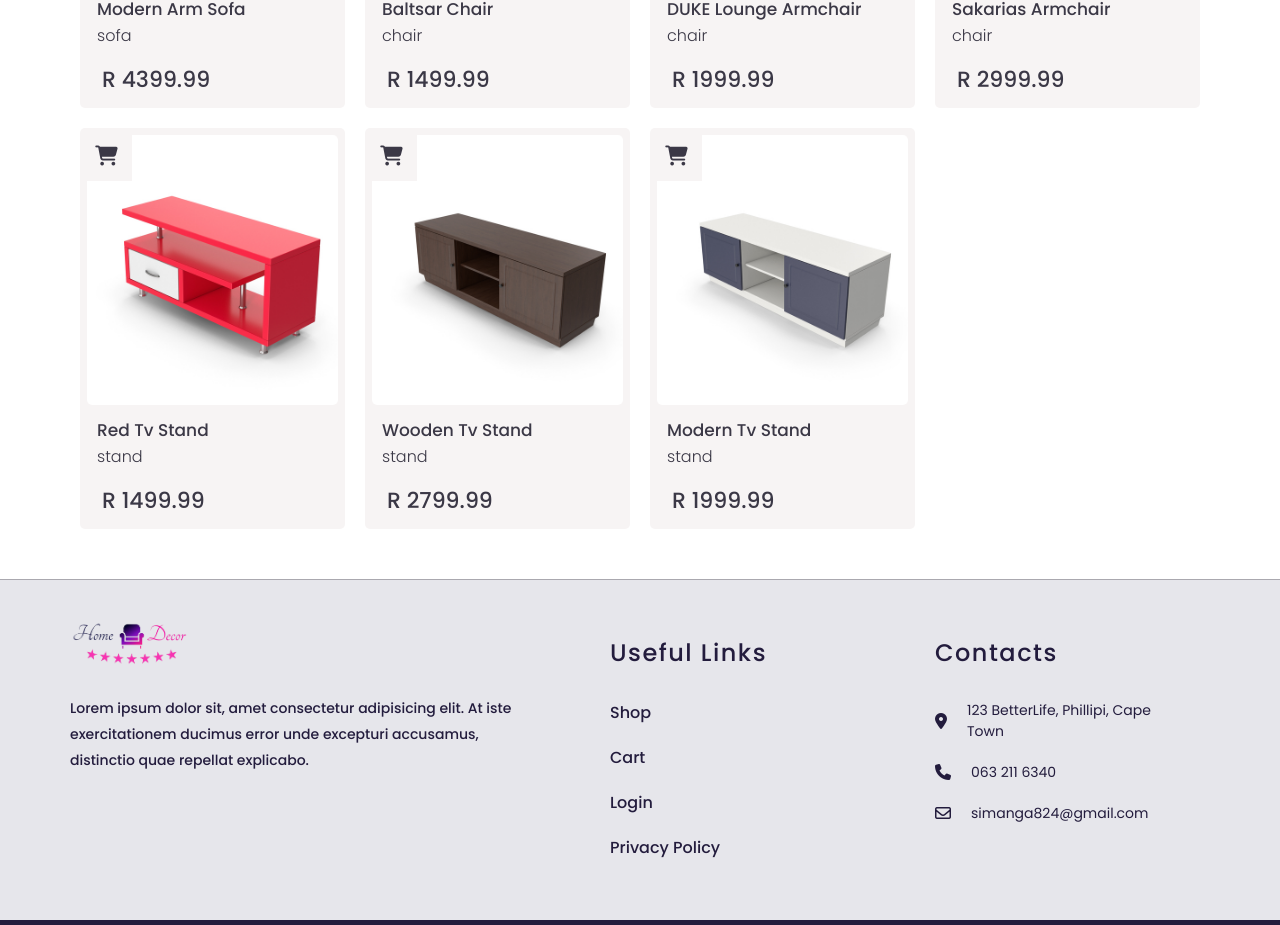
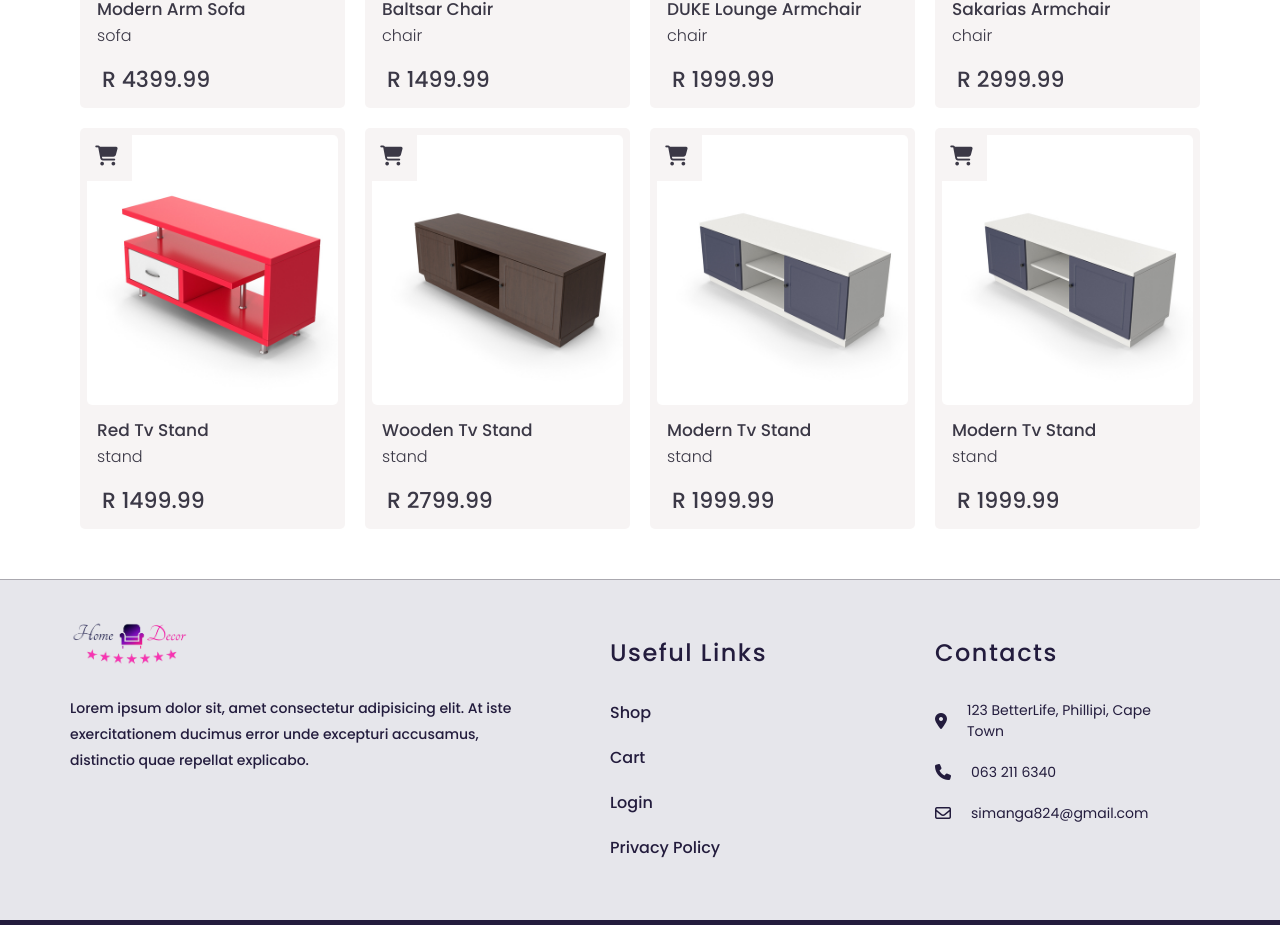
Before and after one commit to Phinda824/Home-deco, a React (Vite) app in the folder home-decoration/: page /shop in a window 1280 px wide. Shown: the part 1820-2745 px from the top of the page. Built offline with nearby package versions, Linux system fonts and the light colour scheme; no server answers; a web font is replaced by a local one.

Commit message:
error fix

```diff
--- a/home-decoration/src/assets/data/products.js
+++ b/home-decoration/src/assets/data/products.js
@@ -355,6 +355,29 @@ const products = [
     ],
     avgRating: 4.7,
   },
+
+  {
+    id: "29",
+    productName: "Modern Tv Stand",
+    imgUrl: productImg13,
+    category: "stand",
+    price: 1999.99,
+    shortDesc:
+      "A sophisticated modern design with added cushioned comfort thanks to laser-cut high density foam seat & cushions.",
+    description:
+      "Lorem ipsum dolor sit amet consectetur adipisicing elit. Optio nostrum accusantium iste, voluptas cumque provident! Consequatur officiis animi rem tempore voluptate cumque hic similique aperiam ut consectetur distinctio repudiandae quia quam quos, quas illo, iusto, necessitatibus odio veniam exercitationem quis voluptatibus debitis laboriosam! Esse debitis obcaecati blanditiis at impedit quibusdam!",
+    reviews: [
+      {
+        rating: 4.6,
+        text: "Lorem ipsum dolor sit amet consectetur adipisicing elit.",
+      },
+      {
+        rating: 4.9,
+        text: "Lorem ipsum dolor sit amet consectetur adipisicing elit.",
+      },
+    ],
+    avgRating: 4.7,
+  },
 ];
 
 export default products;
```
